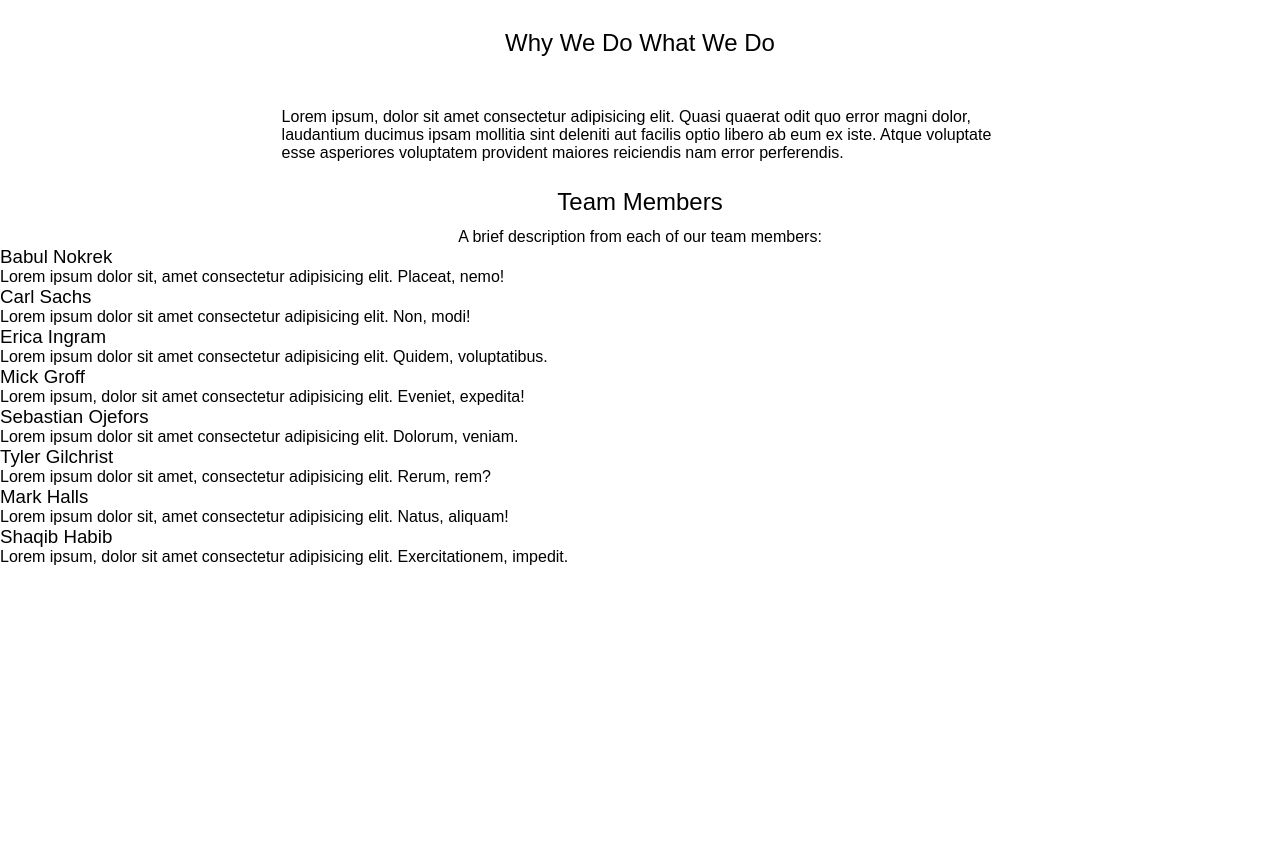
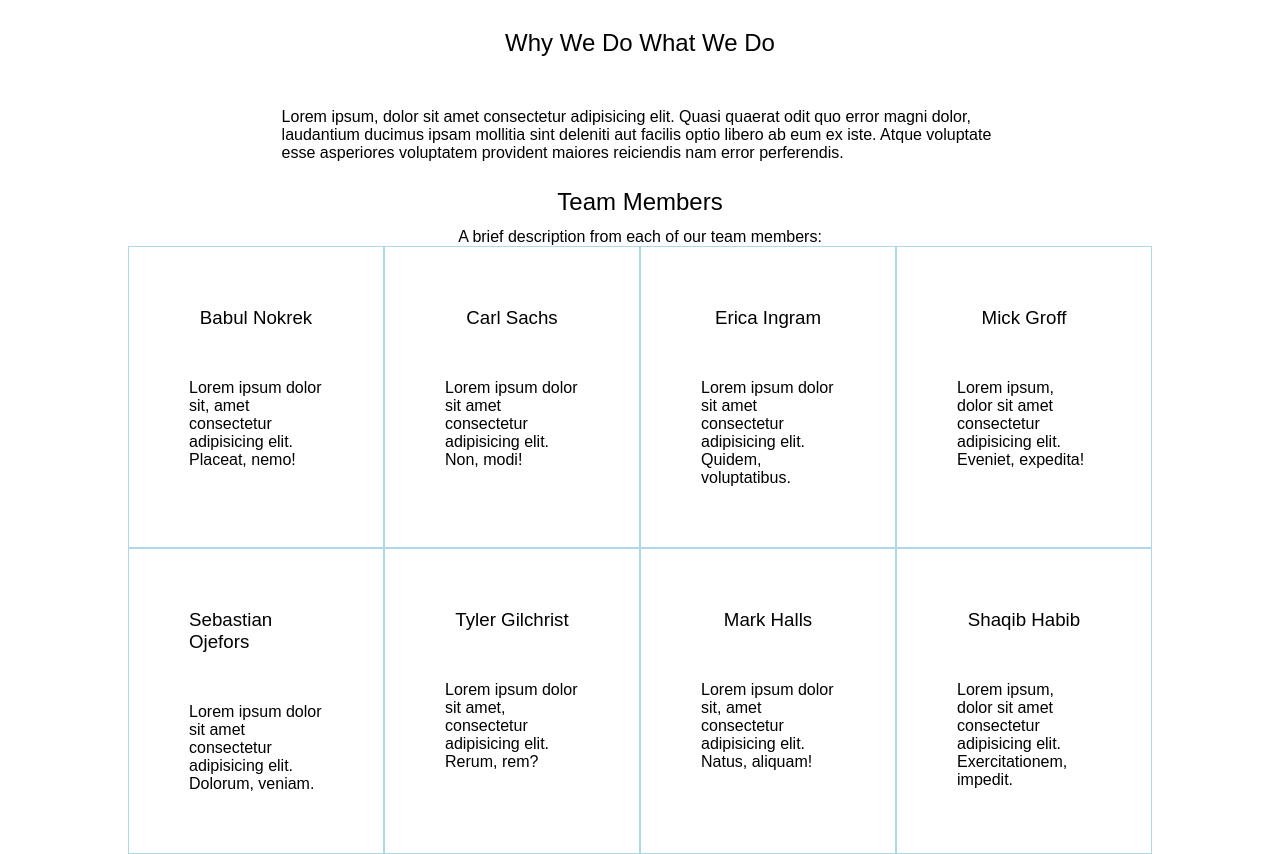
Before and after one commit to DevDesk-Queue-2/Marketing, a website: page team.html in a window 1280 px wide. Shown: the part 671-1525 px from the top of the page. Before the commit the page ends 1237 px from the top, so only its background shows below. Drawn offline with Linux system fonts and the light colour scheme.

Commit message:
done for the night second page layout complete

```diff
--- a/less/team.less
+++ b/less/team.less
@@ -45,3 +45,26 @@
         margin: 0 auto;
     }
 }
+#teamBox{
+    display: flex;
+    flex-flow:row wrap;
+    width: 80%;
+    margin: 0 auto;
+    div{
+        width: 25%;
+        border: 1px solid lightblue;
+        padding:60px;
+        display: flex;
+        flex-flow: column nowrap;
+        h3{
+            display: flex;
+            margin: 0 auto;
+            padding-bottom: 20px;
+        }
+        p{
+            display: flex;
+            margin: 0 auto;
+            padding-top: 30px;
+        }
+    }
+}
```
Also changed, not shown: css/index.css.
